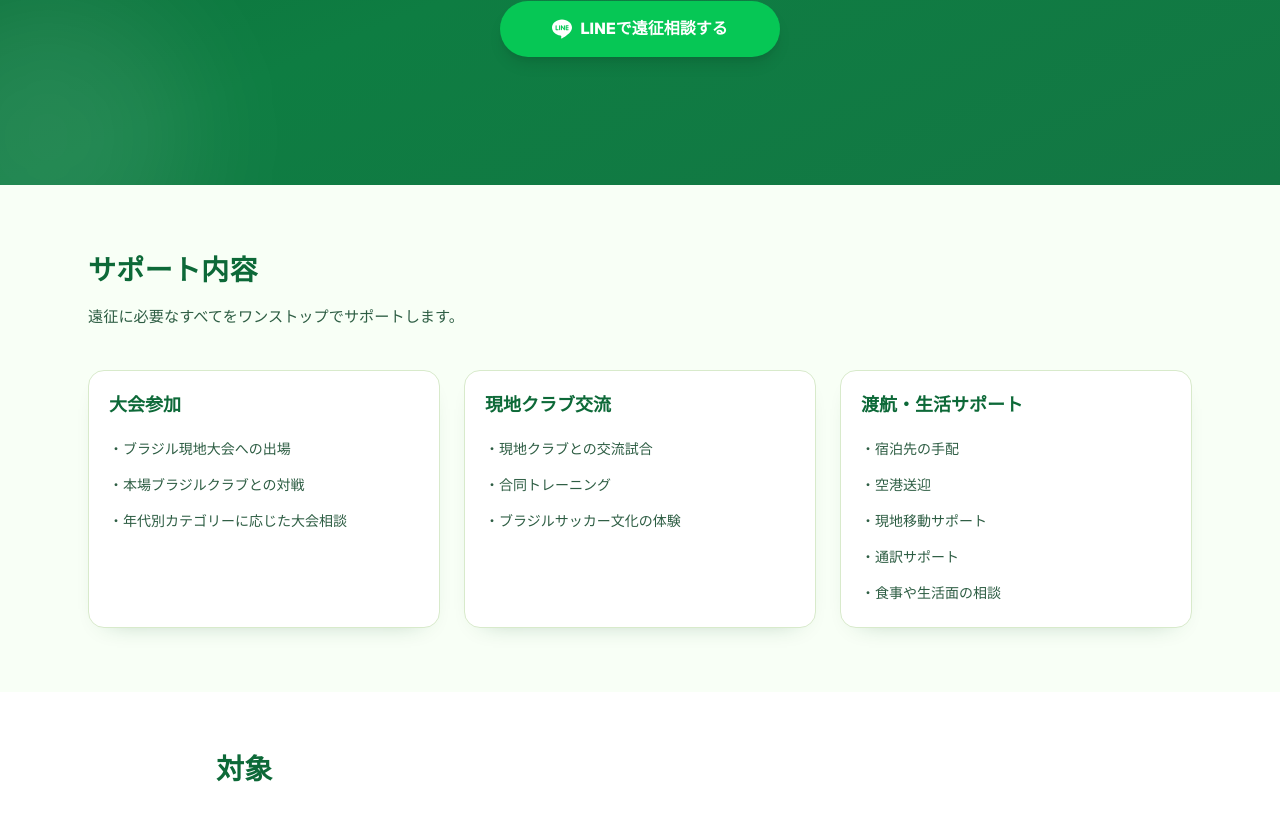
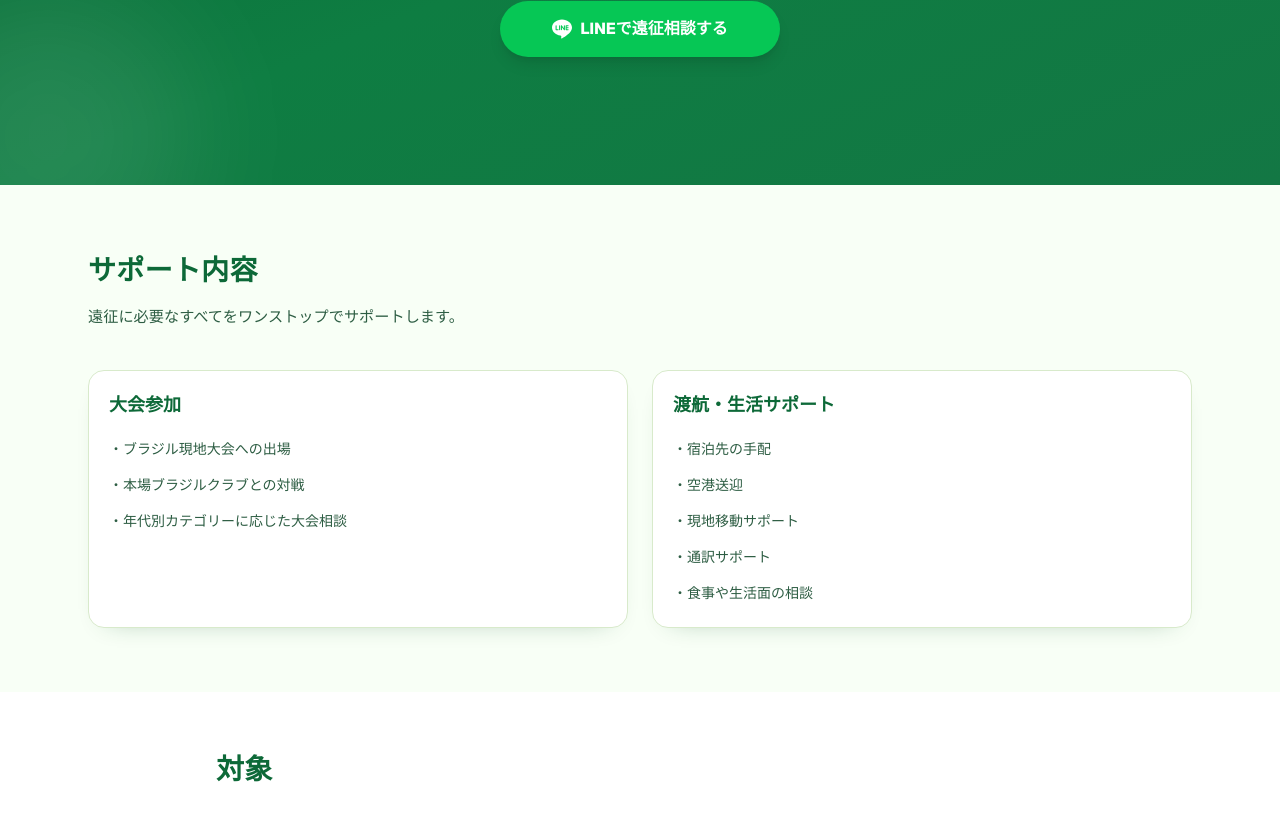
Before and after one commit to roki0711416-hash/parasonho, a Next.js app: page /plans/team in a window 1280 px wide. Shown: the part 412-1233 px from the top of the page. Built offline with nearby package versions, Linux system fonts and the light colour scheme.

Commit message:
fix: remove local club exchange card from team page

```diff
--- a/app/plans/team/page.tsx
+++ b/app/plans/team/page.tsx
@@ -55,26 +55,17 @@ export default function TeamPage() {
           </div>
         </section>
 
-        {/* 3本柱 */}
+        {/* サポート内容 */}
         <section className="mx-auto w-full max-w-6xl px-4 py-16 sm:px-6">
           <h2 className="section-title">サポート内容</h2>
           <p className="section-subtitle">遠征に必要なすべてをワンストップでサポートします。</p>
-          <div className="mt-10 grid gap-6 md:grid-cols-3">
+          <div className="mt-10 grid gap-6 md:grid-cols-2">
             <article className="card flex flex-col border-t-4 border-[#0b6a37]">
               <h3 className="text-lg font-extrabold text-[#0d6938]">大会参加</h3>
               <ul className="mt-4 space-y-2 text-sm leading-7 text-[#2d5d43]">
                 <li>・ブラジル現地大会への出場</li>
                 <li>・本場ブラジルクラブとの対戦</li>
                 <li>・年代別カテゴリーに応じた大会相談</li>
-              </ul>
-            </article>
-
-            <article className="card flex flex-col border-t-4 border-[#0b6a37]">
-              <h3 className="text-lg font-extrabold text-[#0d6938]">現地クラブ交流</h3>
-              <ul className="mt-4 space-y-2 text-sm leading-7 text-[#2d5d43]">
-                <li>・現地クラブとの交流試合</li>
-                <li>・合同トレーニング</li>
-                <li>・ブラジルサッカー文化の体験</li>
               </ul>
             </article>
 
```
